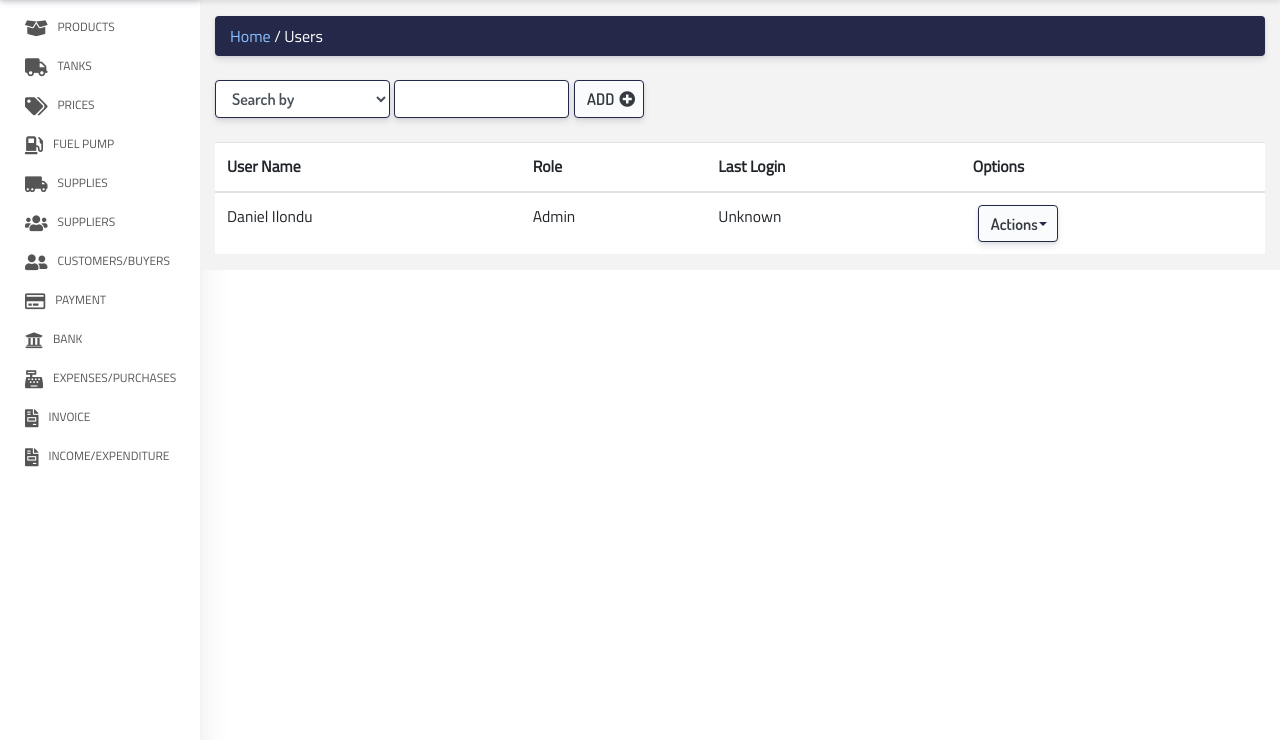
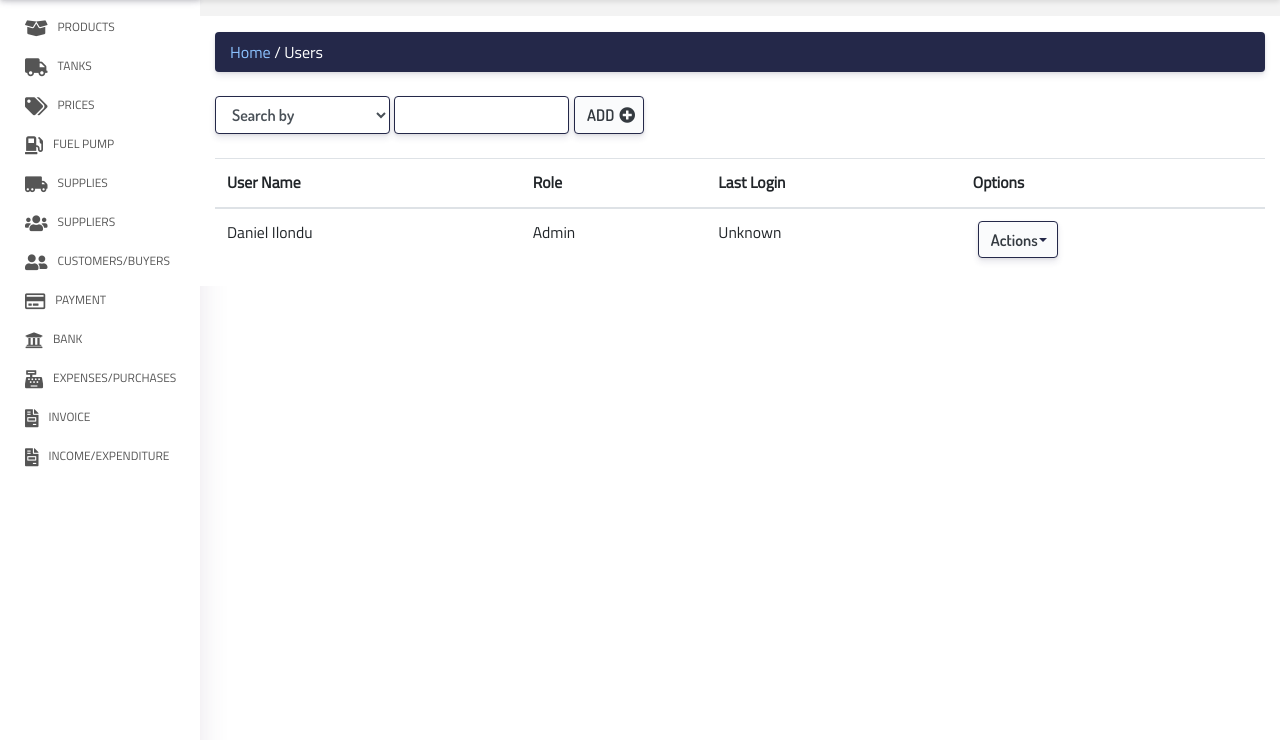
Before and after one commit to EmmanuelJoshua/Inventory-app-php, a PHP site: page /users.php in a window 1280 px wide. Shown: the part 60-800 px from the top of the page. Run offline with PHP 8.4, Linux system fonts and the light colour scheme; some libraries are stand-ins or nearby versions.

Commit message:
More . . . Changes

```diff
--- a/app/assets/css-app-files/users.css
+++ b/app/assets/css-app-files/users.css
@@ -9,6 +9,10 @@
     margin-left: 200px;
     height: 100%;
    	background-color: #f3f3f3;
+}
+
+.dashboard-wrapper .container-fluid:first-child{
+	background-color: white !important;
 }
 
 .links{
--- a/app/users.php
+++ b/app/users.php
@@ -19,10 +19,10 @@
 	</head>
 	<body>
 		<div class="dashboard-wrapper pt-3">
-			<div class="container-fluid">
+			<div class="container">
 				<div class="row">
 					<div class="container-fluid">
-						<div class="links col-12 rounded text-white">
+						<div class="links col-12 rounded text-white mt-3">
 							<a href="dashboard.php" style="color: #8CC2FF">Home</a><span> / Users</span>
 						</div>
 						<div>
```
